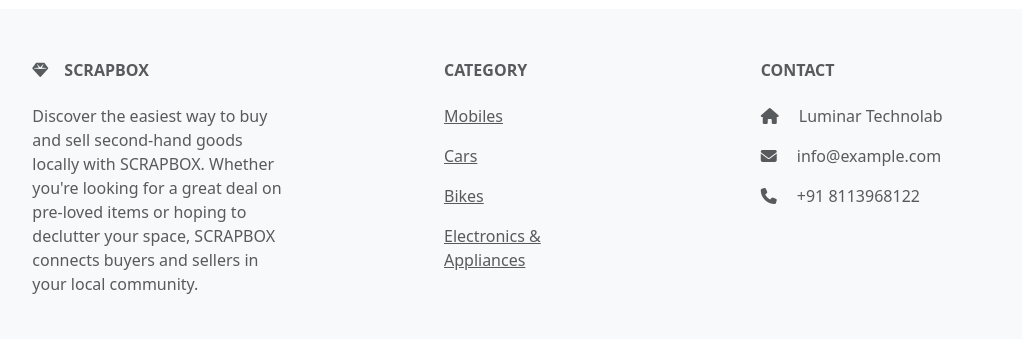
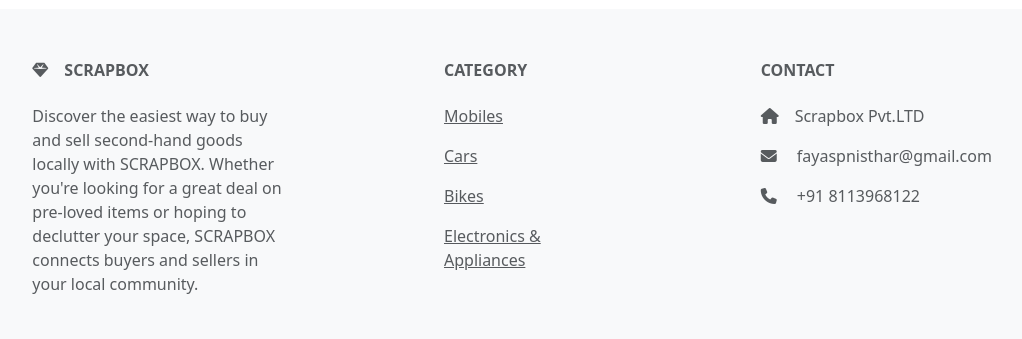
Before and after one commit to Fayas-Nisthar/SCRAPBOX, a Django app: page /scrapbox in a window 1280 px wide; the page is wider, and only the part inside the window is pictured. Shown: the part 125-464 px from the top of that part, without its empty margins (113-1135 px from the left). Run offline with Django 4.2, Linux system fonts and the light colour scheme; the visitor is signed in with stand-in values (Sample User, id 1); data comes from the database, SQL or seed files in the repository; data that the repository does not hold is empty.

Commit message:
completed

```diff
--- a/scrapboxapp/templates/base.html
+++ b/scrapboxapp/templates/base.html
@@ -154,10 +154,10 @@
 
         <div class="col-md-4 col-lg-3 col-xl-3 mx-auto mb-md-0 mb-4">
           <h6 class="text-uppercase fw-bold mb-4">Contact</h6>
-          <p><i class="fas fa-home me-3"></i> Luminar Technolab</p>
+          <p><i class="fas fa-home me-3"></i>Scrapbox Pvt.LTD</p>
           <p>
             <i class="fas fa-envelope me-3"></i>
-            info@example.com
+            fayaspnisthar@gmail.com
           </p>
           <p><i class="fas fa-phone me-3"></i> +91 8113968122</p>
         </div>
--- a/scrapboxapp/templates/scrapdetails.html
+++ b/scrapboxapp/templates/scrapdetails.html
@@ -5,6 +5,7 @@
     <div class="row d-flex justify-content-evenly ">
         <div class="col-7 border" style="height: 590px;">
             <img src="{{data.picture.url}}" alt="" class="object-fit-scale" style="width: 99.9%; height: 60%;">
+            {%if data.user != request.user%}
             <form action="{%url 'add-fav' data.id%}" method="post" class="d-flex">
                 {%csrf_token%}
                   {%if data in wishlist.scrap.all%}
@@ -21,6 +22,7 @@
                     </div>
                   {%endif%}
             </form>
+            {%endif%}
             <p><hr></p>
             <h4 class="fw-bold mb-3">Details</h4>
             <p>Category: <strong>{{data.category}}</strong></p>
--- a/scrapboxapp/templates/signup.html
+++ b/scrapboxapp/templates/signup.html
@@ -25,7 +25,7 @@
     <form action="" method="post">
       {%csrf_token%}
       <h1>Create Account</h1>
-      <input type="text" placeholder="Name" name="username"/>
+      <input type="text" placeholder="Username" name="username"/>
       <input type="email" placeholder="Email" name="email" />
       <input type="password" placeholder="Password" name="password1" />
       <input type="password" placeholder="Confirm Password" name="password2" />
```
